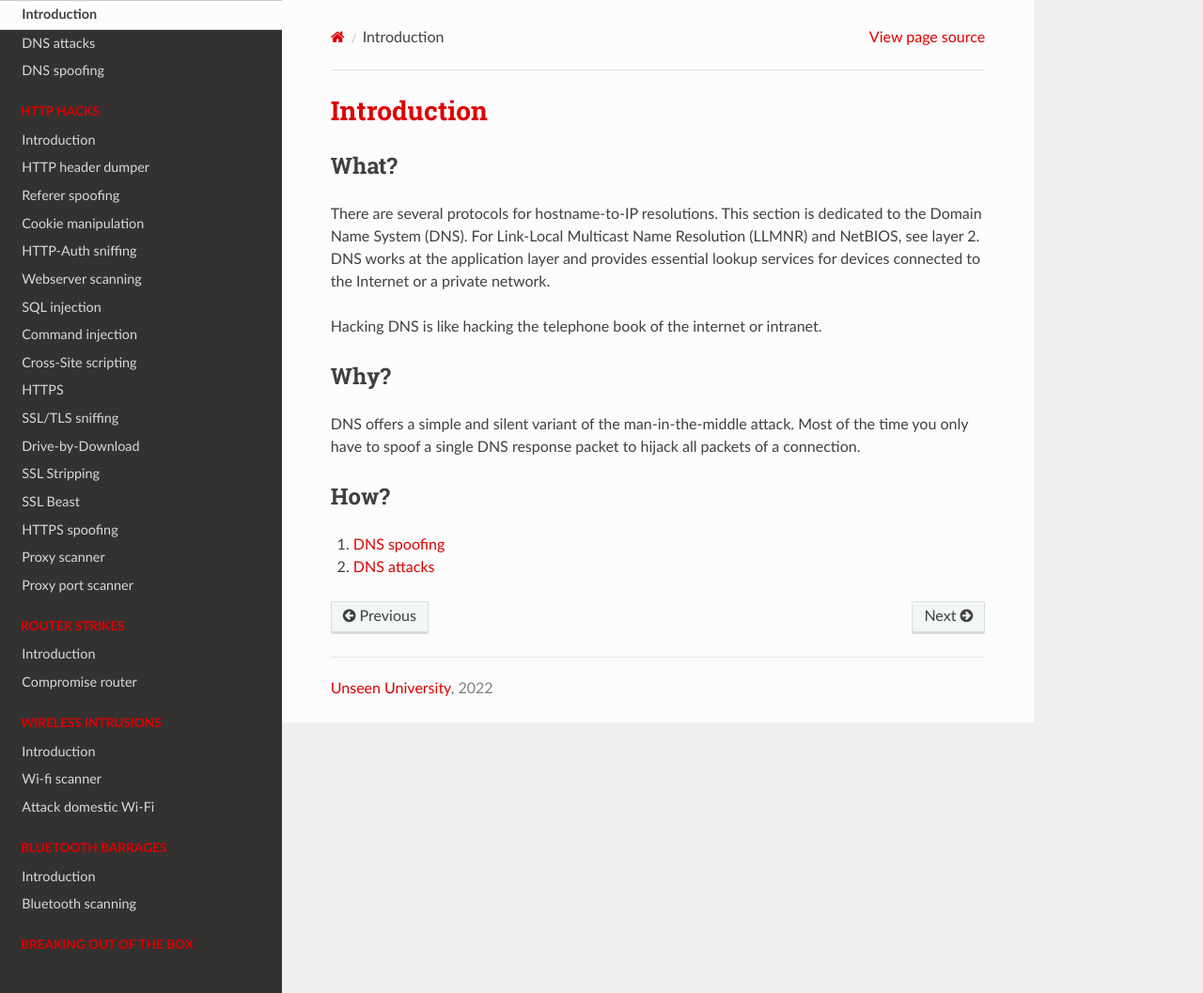
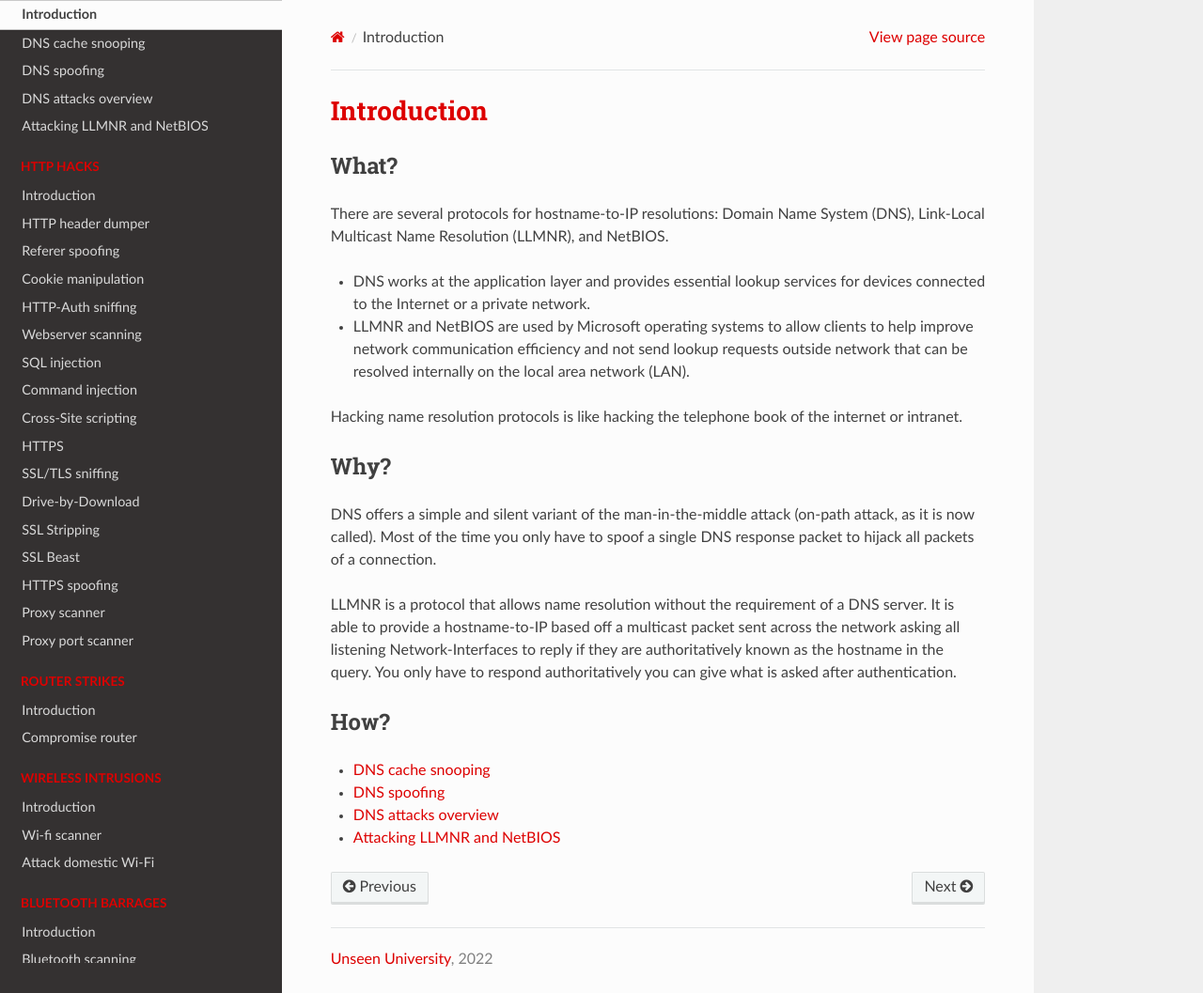
Before and after one commit to tymyrddin/red-network, a Sphinx documentation site: the page built from source/docs/name-resolution/README.md, in a window 1280 px wide and 1057 px high. Shown: the whole window at 94% size. Built offline with Sphinx 7.4.7 and the Read the Docs theme 2.0.0, drawn with Linux system fonts in a browser that asks for light colours.

````diff
--- a/source/docs/name-resolution/README.md
+++ b/source/docs/name-resolution/README.md
@@ -2,18 +2,29 @@
 
 ## What?
 
-There are several protocols for hostname-to-IP resolutions. This section is dedicated to the Domain Name System (DNS).
-For Link-Local Multicast Name Resolution (LLMNR) and NetBIOS, see layer 2. DNS works at the application layer and
-provides essential lookup services for devices connected to the Internet or a private network.
+There are several protocols for hostname-to-IP resolutions: Domain Name System (DNS), Link-Local Multicast Name
+Resolution (LLMNR), and NetBIOS.
+* DNS works at the application layer and provides essential lookup services for devices connected to the Internet
+or a private network.
+* LLMNR and NetBIOS are used by Microsoft operating systems to allow clients to help improve network communication
+efficiency and not send lookup requests outside network that can be resolved internally on the local area network
+(LAN).
 
-Hacking DNS is like hacking the telephone book of the internet or intranet.
+Hacking name resolution protocols is like hacking the telephone book of the internet or intranet.
 
 ## Why?
 
-DNS offers a simple and silent variant of the man-in-the-middle attack. Most of the time you only have to spoof a
-single DNS response packet to hijack all packets of a connection.
+DNS offers a simple and silent variant of the man-in-the-middle attack (on-path attack, as it is now called). Most
+of the time you only have to spoof a single DNS response packet to hijack all packets of a connection.
+
+LLMNR is a protocol that allows name resolution without the requirement of a DNS server. It is able to provide a
+hostname-to-IP based off a multicast packet sent across the network asking all listening Network-Interfaces to reply
+if they are authoritatively known as the hostname in the query. You only have to respond authoritatively you can give
+what is asked after authentication.
 
 ## How?
 
-1. [DNS spoofing](DNS-spoofing.md)
-2. [DNS attacks](DNS-attacks.md)
+* [DNS cache snooping](dns-snooping.md)
+* [DNS spoofing](dns-spoofing.md)
+* [DNS attacks overview](dns-attacks.md)
+* [Attacking LLMNR and NetBIOS](llmnr-netbios.md)
--- a/source/docs/name-resolution/DNS-attacks.md
+++ b/source/docs/name-resolution/dns-attacks.md
@@ -1,13 +1,14 @@
-# DNS attacks
+# DNS attacks overview
 
 ## Attack tree
 
 ```text
-1 DNS poisoning
-2 DNS amplification for DDoS attacks on other servers
+1 DNS cache snooping
+2 DNS poisoning
+3 DNS amplification for DDoS attacks on other servers
     2.1 Create a botnet to send thousands of lookup requests to open DNS servers (with a spoofed source address
-    and configured to maximize the amount of data returned by each DNS server)
-3 DDoS attack against a DNS server itself
+    and configured to maximise the amount of data returned by each DNS server)
+4 DDoS attack against a DNS server itself
 ```
 
 ## Notes
--- a/source/index.rst
+++ b/source/index.rst
@@ -45,7 +45,10 @@ Riches in the ground
    :caption: Name resolution skirmishes
 
    docs/name-resolution/README.md
-   docs/name-resolution/*
+   docs/name-resolution/dns-snooping.md
+   docs/name-resolution/dns-spoofing
+   docs/name-resolution/dns-attacks
+   docs/name-resolution/llmnr-netbios.md
 
 .. toctree::
    :glob:
````
Also changed, not shown: source/docs/name-resolution/DNS-spoofing.md (deleted, +0 -58 lines), source/docs/name-resolution/dns-snooping.md (added, +32 -0 lines), source/docs/name-resolution/dns-spoofing.md (added, +143 -0 lines), source/docs/name-resolution/llmnr-netbios.md (added, +85 -0 lines).
